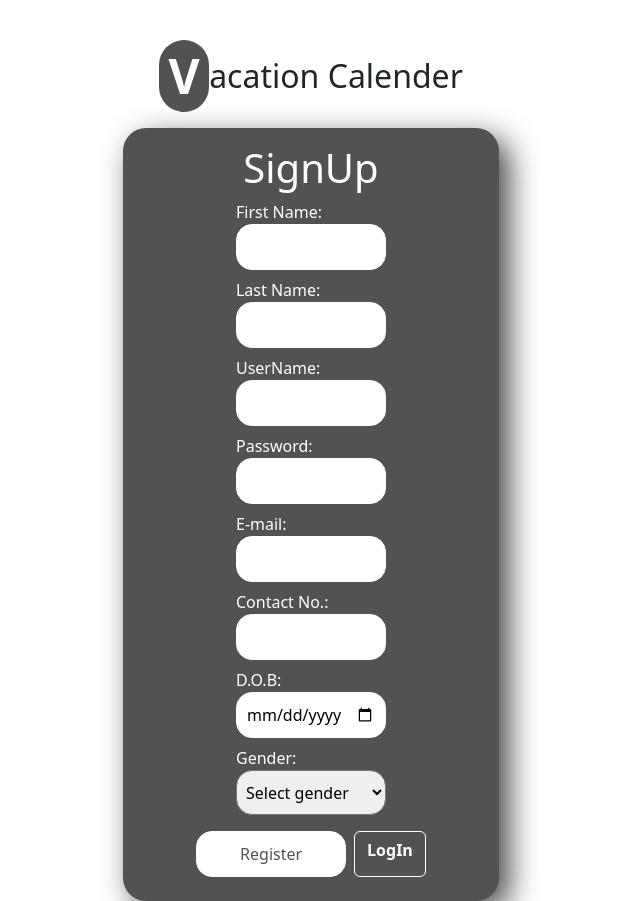
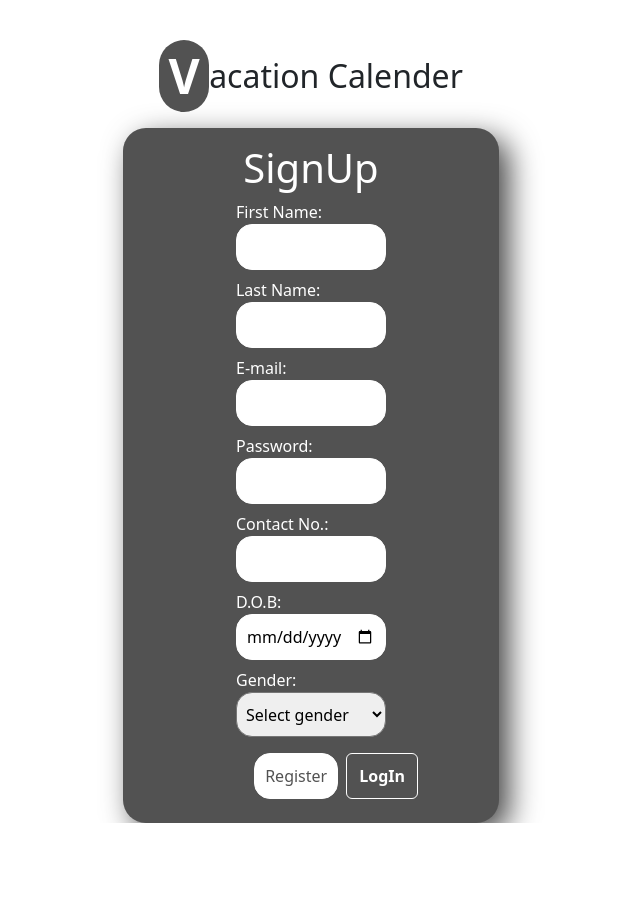
Before and after one commit to shivamvermawitty/Vacation-Tracker, a React (Vite) app: page / in a window 1280 px wide. Shown: the whole page, without its empty margins (329-969 px from the left). After the commit the page ends 823 px from the top, so only its background shows below. Built offline with nearby package versions, Linux system fonts and the light colour scheme.

Commit message:
Second Commit

```diff
--- a/package.json
+++ b/package.json
@@ -10,6 +10,7 @@
     "preview": "vite preview"
   },
   "dependencies": {
+    "axios": "^1.7.9",
     "bootstrap": "^5.3.3",
     "react": "^18.3.1",
     "react-dom": "^18.3.1",
--- a/src/components/Navbar/Navbar.jsx
+++ b/src/components/Navbar/Navbar.jsx
@@ -3,14 +3,14 @@ import { Link, useNavigate } from "react-router-dom";
 import "./Navbar.css";
 
 export default function Navbar() {
-  const userName = JSON.parse(localStorage.getItem("userData"))?.firstName;
-  console.log(userName);
+  const userName=localStorage.getItem('userName')
   const [showLogOut, setShowLogOut] = useState(false);
   const navigate = useNavigate();
   function handleClick() {
     setShowLogOut((d) => !d);
   }
   function handleLogOut() {
+    localStorage.clear()
     navigate("/Login");
   }
   return (
--- a/src/components/login/Login.jsx
+++ b/src/components/login/Login.jsx
@@ -2,34 +2,40 @@ import { useState } from "react";
 import "./Login.css";
 import "bootstrap/dist/css/bootstrap.min.css";
 import { useNavigate } from "react-router-dom";
+import axios from "axios";
 
 function Login() {
   const navigate = useNavigate();
   const [loginCredential, setLoginCredential] = useState({
-    userName: "",
+    email: "",
     password: "",
   });
 
   const [errors, setErrors] = useState(false);
 
-  function handleSubmit(e) {
+  async function handleSubmit(e) {
     e.preventDefault();
-    const userData = JSON.parse(localStorage.getItem("userData"));
 
-    if (
-      userData.userName === loginCredential.userName &&
-      userData.password === loginCredential.password
-    ) {
-      navigate("/profile");
-    } else {
-      setErrors(true);
+    // Ensure loginCredential is defined correctly (e.g., from form state)
+
+    try {
+      const response = await axios.post("http://localhost:3000/login", loginCredential);
+      console.log(response);
+      localStorage.setItem("authToken", response.data.accessToken);
+      console.log(response.data)
+      localStorage.setItem('userName',response.data.user.firstName)
+      localStorage.setItem('email',response.data.user.email)
+      navigate("/home");
+      setErrors(false)
+    } catch (error) {
+      setErrors(true)
     }
   }
 
   return (
     <div className="container-fluid py-4 backGround">
       <div className="w-50 mx-auto my-3 d-flex justify-content-center logo">
-        <div>V</div>acation Calender
+        <div>V</div>acation Tracker
       </div>
       <div className="registartion mx-auto p-3">
         <h1 className=" d-flex justify-content-center">SignUp</h1>
@@ -38,22 +44,19 @@ function Login() {
           className=" d-flex flex-wrap gap-2 justify-content-center"
         >
           <div className=" d-flex flex-column justify-content-center mx-4">
-            <label className="  m-0">UserName:</label>
+            <label className="  m-0">Email:</label>
 
             <input
               className=" p-1 "
               type="text"
-              value={loginCredential.userName}
+              value={loginCredential.email}
               onChange={(e) =>
                 setLoginCredential((data) => ({
                   ...data,
-                  userName: e.target.value,
+                  email: e.target.value,
                 }))
               }
             />
-            {errors.userName && (
-              <div className="text-danger">{errors.userName}</div>
-            )}
           </div>
           <div className=" d-flex flex-column justify-content-center mx-4">
             <label className=" m-0">Password:</label>
@@ -69,13 +72,13 @@ function Login() {
                 }))
               }
             />
-            {errors.password && (
-              <div className="text-danger">{errors.password}</div>
-            )}
           </div>
+          {errors && (
+            <div className=" text-danger">Invalid Email or Passowrd</div>
+          )}
 
           <div className="col-12  my-2 d-flex justify-content-center gap-2 ">
-            <input className="btn btn-success" type="submit" value="Login" />
+            <input className="btn" type="submit" value="Login" />
           </div>
         </form>
       </div>
--- a/src/components/profile/Profile.jsx
+++ b/src/components/profile/Profile.jsx
@@ -1,8 +1,9 @@
-import { useState } from "react";
+import { useEffect, useState } from "react";
 import "./Profile.css";
 import "bootstrap/dist/css/bootstrap.min.css";
 import { z } from "zod";
-import { useNavigate } from "react-router-dom";
+import { data, useNavigate } from "react-router-dom";
+import axios from "axios";
 
 const formSchema = z.object({
   firstName: z.string().min(3, "First name is required"),
@@ -11,24 +12,53 @@ const formSchema = z.object({
   password: z.string().min(4, "Invalid Password"),
   email: z.string().email("Please enter a valid email address"),
   contact: z.string().min(10, "Contact number should be at least 10 digits"),
-  dateOfBirth: z.string().min(3, "Date Of Birth is required"),
+  dob: z.string().min(3, "Date Of Birth is required"),
   gender: z.string().min(4, "Gender is required"),
 });
 
 function Profile() {
-  const userData = JSON.parse(localStorage.getItem("userData"));
+  const email = localStorage.getItem("email");
+  const token = localStorage.getItem("authToken");
 
   const [formData, setFormData] = useState({
-    firstName: userData?.firstName,
-    lastName: userData?.lastName,
-    userName: userData?.userName,
-    password: userData?.password,
-    email: userData?.email,
-    contact: userData?.contact,
-    dateOfBirth: userData?.dateOfBirth,
-    gender: userData?.gender,
+    firstName: "",
+    lastName: "",
+    userName: "",
+    password: "",
+    email: "",
+    contact: "",
+    dob: "",
+    gender: "",
   });
   const navigate = useNavigate();
+  useEffect(() => {
+    async function fetchData(userEmail, token) {
+      try {
+        const response = await axios.get(
+          `http://localhost:3000/details/${userEmail}`,
+          {
+            headers: {
+              Authorization: `Bearer ${token}`,
+            },
+          }
+        );
+        console.log(response.data)
+        setFormData((data) => ({
+          ...data,
+          firstName: response.data.firstName,
+          lastName: response.data.lastName,
+          email: response.data.email,
+          password: response.data.password,
+          contact: response.data.contact,
+          dob: new Date(response.data.dob).toISOString().split('T')[0],
+          gender: response.data.gender,
+        }));
+      } catch (err) {
+        console.log("Error fetching Data");
+      }
+    }
+    fetchData(email, token);
+  }, []);
 
   const [errors, setErrors] = useState({});
 
@@ -37,11 +67,16 @@ function Profile() {
 
     try {
       formSchema.parse(formData);
-
-      localStorage.setItem("userData", JSON.stringify(formData));
-      console.log(formData);
-      navigate("/home");
-      setErrors({});
+      axios
+        .patch("http://localhost:3000/update", formData)
+        .then((update) => {
+          navigate("/home");
+          setErrors({});
+          console.log("Profile Updated", update);
+        })
+        .catch((err) => {
+          console.log("Unable to register User");
+        });
     } catch (err) {
       if (err instanceof z.ZodError) {
         const errorObj = {};
@@ -58,12 +93,10 @@ function Profile() {
       <div className="w-50 mx-auto my-3 d-flex justify-content-center logo">
         <div>V</div>acation Calender
       </div>
-      <div className="registartion mx-auto p-3">
+      <div className="registartion mx-auto p-3 ">
         <h1 className=" d-flex justify-content-center">User Details</h1>
-        <form
-          onSubmit={(e) => handleSubmit(e)}
-          className=" d-flex flex-wrap gap-2 justify-content-center"
-        >
+
+        <form onSubmit={(e) => handleSubmit(e)} className=" d-flex">
           <div className="d-flex flex-column justify-content-center mx-4">
             <label className="  m-0">First Name:</label>
             <input
@@ -80,7 +113,7 @@ function Profile() {
               <div className="text-danger">{errors.firstName}</div>
             )}
           </div>
-          <div className=" d-flex flex-column justify-content-center mx-4">
+          <div className=" d-flex flex-column justify-content-end mx-4">
             <label className=" m-0">Last Name:</label>
 
             <input
@@ -97,22 +130,20 @@ function Profile() {
               <div className="text-danger">{errors.lastName}</div>
             )}
           </div>
-          <div className=" d-flex flex-column justify-content-center mx-4">
-            <label className="  m-0">UserName:</label>
+          <div className="d-flex flex-column justify-content-center mx-4">
+            <label className=" m-0">E-mail:</label>
 
             <input
-              type="text"
-              value={formData.userName}
+              type="email"
+              value={formData.email}
               onChange={(e) =>
                 setFormData((data) => ({
                   ...data,
-                  userName: e.target.value,
+                  email: e.target.value,
                 }))
               }
             />
-            {errors.userName && (
-              <div className="text-danger">{errors.userName}</div>
-            )}
+            {errors.email && <div className="text-danger">{errors.email}</div>}
           </div>
           <div className=" d-flex flex-column justify-content-center mx-4">
             <label className=" m-0">Password:</label>
@@ -131,21 +162,7 @@ function Profile() {
               <div className="text-danger">{errors.password}</div>
             )}
           </div>
-          <div className="d-flex flex-column justify-content-center mx-4">
-            <label className=" m-0">E-mail:</label>
 
-            <input
-              type="email"
-              value={formData.email}
-              onChange={(e) =>
-                setFormData((data) => ({
-                  ...data,
-                  email: e.target.value,
-                }))
-              }
-            />
-            {errors.email && <div className="text-danger">{errors.email}</div>}
-          </div>
           <div className="d-flex flex-column justify-content-center mx-4">
             <label className="  m-0">Contact No.:</label>
 
@@ -169,11 +186,11 @@ function Profile() {
             <input
               className=""
               type="date"
-              value={formData.dateOfBirth}
+              value={formData.dob}
               onChange={(e) =>
                 setFormData((data) => ({
                   ...data,
-                  dateOfBirth: e.target.value,
+                  dob: e.target.value,
                 }))
               }
             />
@@ -181,7 +198,7 @@ function Profile() {
               <div className="text-danger">{errors.dateOfBirth}</div>
             )}
           </div>
-          <div className="d-flex flex-column justify-content-center mx-4">
+          <div className="d-flex flex-column justify-content-center mx-4 ">
             <label className=" m-0">Gender:</label>
 
             <select
@@ -203,8 +220,8 @@ function Profile() {
               <div className="text-danger">{errors.gender}</div>
             )}
           </div>
-          <div className="col-12  my-2 d-flex justify-content-center gap-2 ">
-            <input className="btn btn-success" type="submit" value="Update" />
+          <div>
+            <input type="submit" className=" fw-bold my-3" value="Update" />
           </div>
         </form>
       </div>
--- a/src/components/register/Register.css
+++ b/src/components/register/Register.css
@@ -3,6 +3,16 @@
   font-weight: 700;
   font-family: "Lucida Sans", "Lucida Sans Regular", "Lucida Grande",
     "Lucida Sans Unicode", Geneva, Verdana, sans-serif;
+}
+form{
+  display: flex;
+  flex-wrap: wrap;
+  justify-content: center;
+
+}
+.formDiv{
+  display: flex !important;
+  justify-content: center !important;
 }
 input {
   border: 1px solid white;
--- a/src/components/register/Register.jsx
+++ b/src/components/register/Register.jsx
@@ -3,15 +3,15 @@ import "./Register.css";
 import "bootstrap/dist/css/bootstrap.min.css";
 import { z } from "zod";
 import { Link, useNavigate } from "react-router-dom";
+import axios from "axios";
 
 const formSchema = z.object({
   firstName: z.string().min(3, "First name is required"),
   lastName: z.string().min(3, "Last name is required"),
-  userName: z.string().min(3, "Invalid Username"),
   password: z.string().min(4, "Invalid Password"),
   email: z.string().email("Invalid email address"),
   contact: z.string().min(10, "Invalid Contact Number"),
-  dateOfBirth: z.string().min(3, "Date Of Birth is required"),
+  dob: z.string().min(3, "Date Of Birth is required"),
   gender: z.string().min(4, "Gender is required"),
 });
 
@@ -20,11 +20,10 @@ function Register() {
   const [formData, setFormData] = useState({
     firstName: "",
     lastName: "",
-    userName: "",
     password: "",
     email: "",
     contact: "",
-    dateOfBirth: "",
+    dob: "",
     gender: "",
   });
 
@@ -35,9 +34,16 @@ function Register() {
 
     try {
       formSchema.parse(formData);
+      axios
+        .post("http://localhost:3000/register", formData)
+        .then((register) => {
+          navigate("/Login");
+          console.log("User Registered", register);
+        })
+        .catch((err) => {
+          console.log("Unable to register User");
+        });
 
-      localStorage.setItem("userData", JSON.stringify(formData));
-      navigate("/Login");
       console.log(formData);
       setErrors({});
     } catch (err) {
@@ -58,11 +64,9 @@ function Register() {
       </div>
       <div className="registartion mx-auto p-3">
         <h1 className=" d-flex justify-content-center">SignUp</h1>
-        <form
-          onSubmit={(e) => handleSubmit(e)}
-          className=" d-flex flex-wrap gap-2 justify-content-center"
-        >
-          <div className="d-flex flex-column justify-content-center mx-4">
+        <div className=" formDiv">
+          <form onSubmit={(e) => handleSubmit(e)} className=" gap-2 ">
+            <div className="d-flex flex-column  mx-4">
               <label className="  m-0">First Name:</label>
               <input
                 className=""
@@ -79,7 +83,7 @@ function Register() {
                 <div className="text-danger">{errors.firstName}</div>
               )}
             </div>
-          <div className=" d-flex flex-column justify-content-center mx-4">
+            <div className=" d-flex flex-column  mx-4">
               <label className=" m-0">Last Name:</label>
 
               <input
@@ -97,25 +101,26 @@ function Register() {
                 <div className="text-danger">{errors.lastName}</div>
               )}
             </div>
-          <div className=" d-flex flex-column justify-content-center mx-4">
-            <label className="  m-0">UserName:</label>
+            <div className="d-flex flex-column  mx-4">
+              <label className=" m-0">E-mail:</label>
 
               <input
-              className=" "
-              type="text"
-              value={formData.userName}
+                className="  "
+                type="email"
+                value={formData.email}
                 onChange={(e) =>
                   setFormData((data) => ({
                     ...data,
-                  userName: e.target.value,
+                    email: e.target.value,
                   }))
                 }
               />
-            {errors.userName && (
-              <div className="text-danger">{errors.userName}</div>
+              {errors.email && (
+                <div className="text-danger">{errors.email}</div>
               )}
             </div>
-          <div className=" d-flex flex-column justify-content-center mx-4">
+
+            <div className=" d-flex flex-column mx-4">
               <label className=" m-0">Password:</label>
 
               <input
@@ -133,23 +138,8 @@ function Register() {
                 <div className="text-danger">{errors.password}</div>
               )}
             </div>
-          <div className="d-flex flex-column justify-content-center mx-4">
-            <label className=" m-0">E-mail:</label>
 
-            <input
-              className="  "
-              type="email"
-              value={formData.email}
-              onChange={(e) =>
-                setFormData((data) => ({
-                  ...data,
-                  email: e.target.value,
-                }))
-              }
-            />
-            {errors.email && <div className="text-danger">{errors.email}</div>}
-          </div>
-          <div className="d-flex flex-column justify-content-center mx-4">
+            <div className="d-flex flex-column mx-4">
               <label className="  m-0">Contact No.:</label>
 
               <input
@@ -167,17 +157,17 @@ function Register() {
                 <div className="text-danger">{errors.contact}</div>
               )}
             </div>
-          <div className="d-flex flex-column justify-content-center mx-4">
+            <div className="d-flex flex-column mx-4">
               <label className="  m-0">D.O.B:</label>
 
               <input
                 className=""
                 type="date"
-              value={formData.dateOfBirth}
+                value={formData.dob}
                 onChange={(e) =>
                   setFormData((data) => ({
                     ...data,
-                  dateOfBirth: e.target.value,
+                    dob: e.target.value,
                   }))
                 }
               />
@@ -185,7 +175,7 @@ function Register() {
                 <div className="text-danger">{errors.dateOfBirth}</div>
               )}
             </div>
-          <div className="d-flex flex-column justify-content-center mx-4">
+            <div className="d-flex flex-column mx-4">
               <label className=" m-0">Gender:</label>
 
               <select
@@ -207,18 +197,17 @@ function Register() {
                 <div className="text-danger">{errors.gender}</div>
               )}
             </div>
-          <div className="col-12  my-2 d-flex justify-content-center gap-2 ">
-            <input className="btn btn-success" type="submit" value="Register" />
-            <Link to="/Login" className="btn loginButton">
+            <div className=" col-5 my-2 d-flex gap-2 ">
+              <input className="btn " type="submit" value="Register" />
+              <Link
+                to="/Login"
+                className="btn loginButton d-flex align-items-center"
+              >
                 LogIn
               </Link>
             </div>
           </form>
-
-        {/* <div className=" w-100 d-flex justify-content-center registationForm ">
-
-
-          </div> */}
+        </div>
       </div>
     </div>
   );
```
Also changed, not shown: 1 other file (tests, documents, lock files or other folders). Lines whose indentation alone changed are shown as unchanged.
